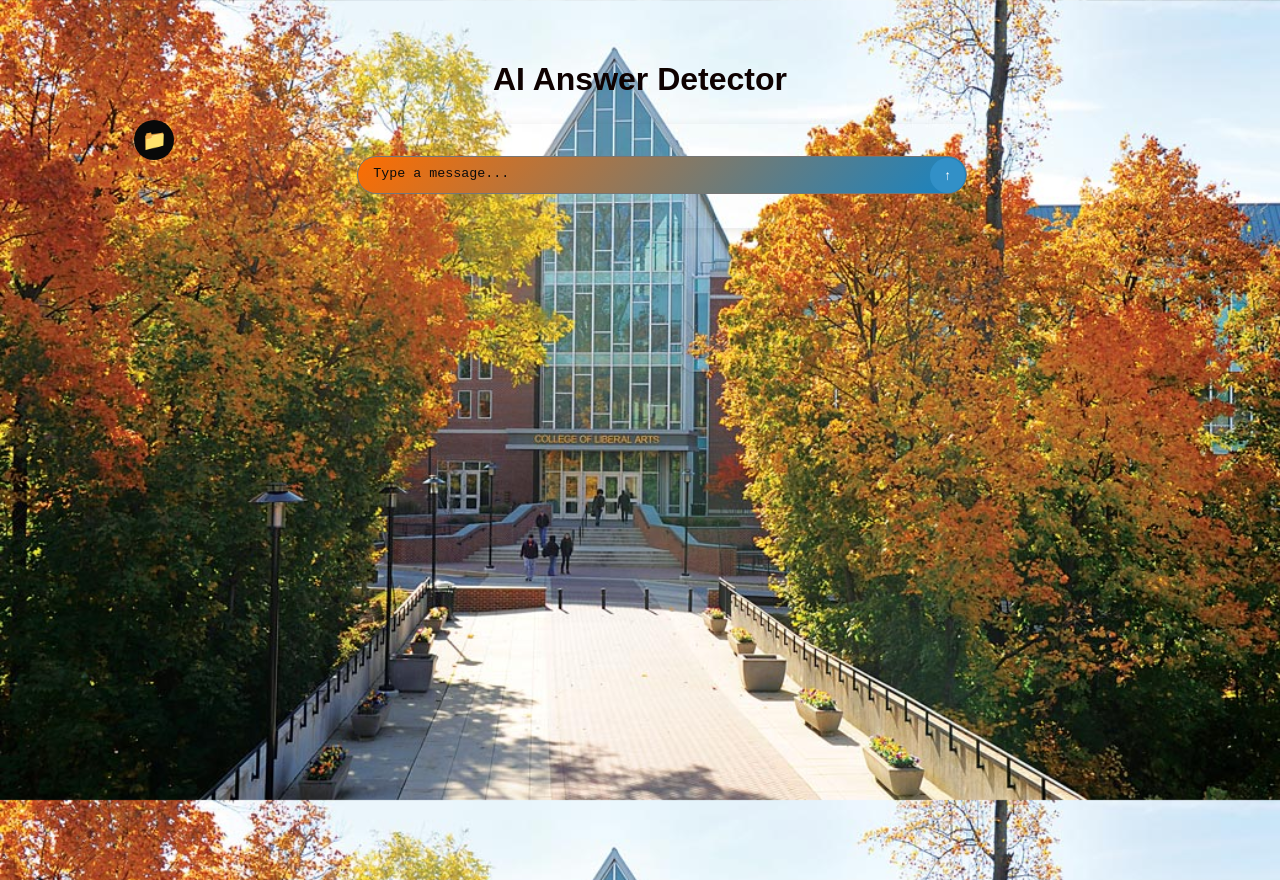
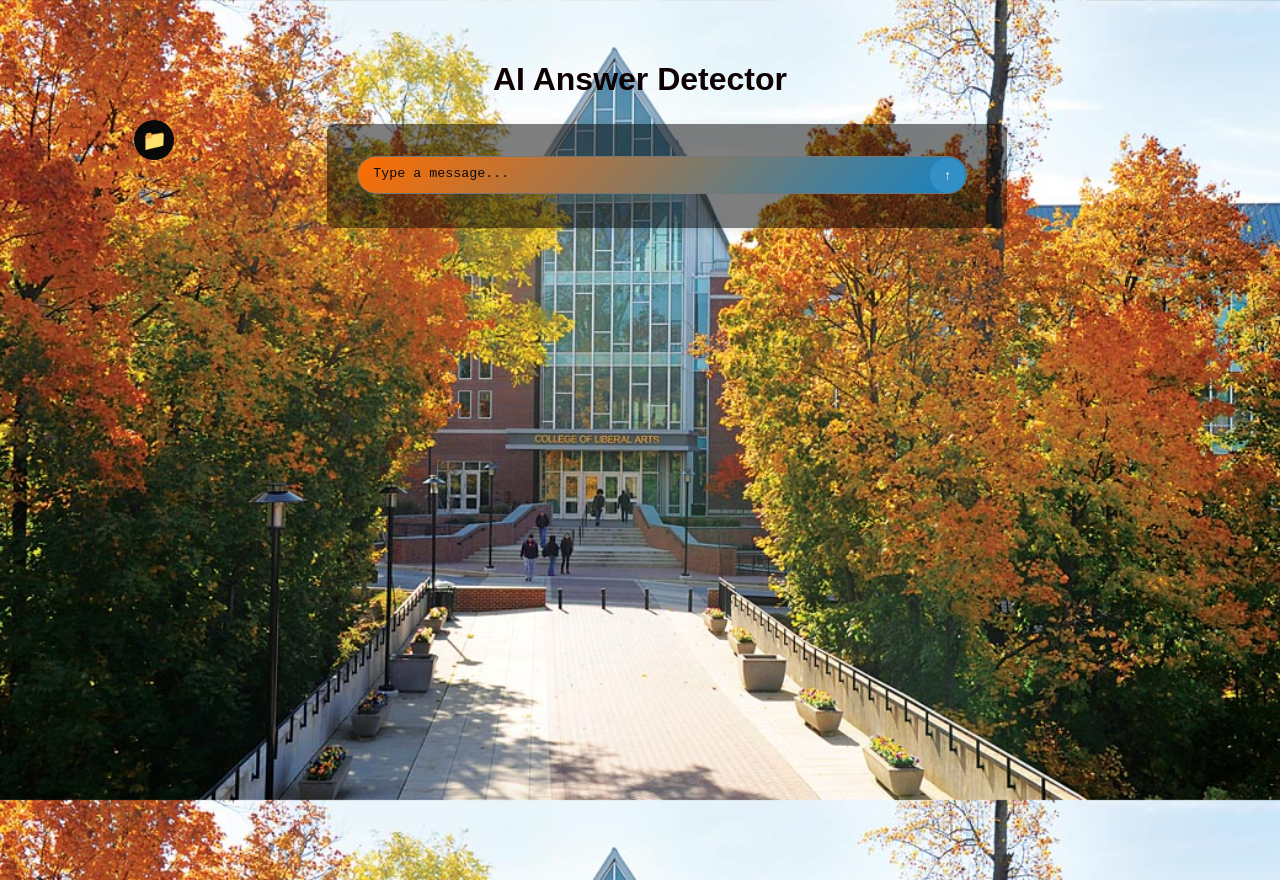
Before and after one commit to NoahS20/Grad-Project, an Angular app in the folder Front End/AngularInterface/: page / in a window 1280 px wide. Built offline with nearby package versions, Linux system fonts and the light colour scheme.

Commit message:
Added background with high opacity

```diff
--- a/Front End/AngularInterface/src/app/chat/chat.component.css
+++ b/Front End/AngularInterface/src/app/chat/chat.component.css
@@ -2,8 +2,7 @@
   /* border: 1px solid #d65dc2;*/
   border-radius: 8px;
   padding: 20px;
-  /* background-color: #d65dc2; */
-  background-color: transparent;
+  background-color: rgba(0, 0, 0, 0.5);;
   box-shadow: 0 2px 10px rgba(0, 0, 0, 0.1);
   margin: 20px;
   display: flex;
```
